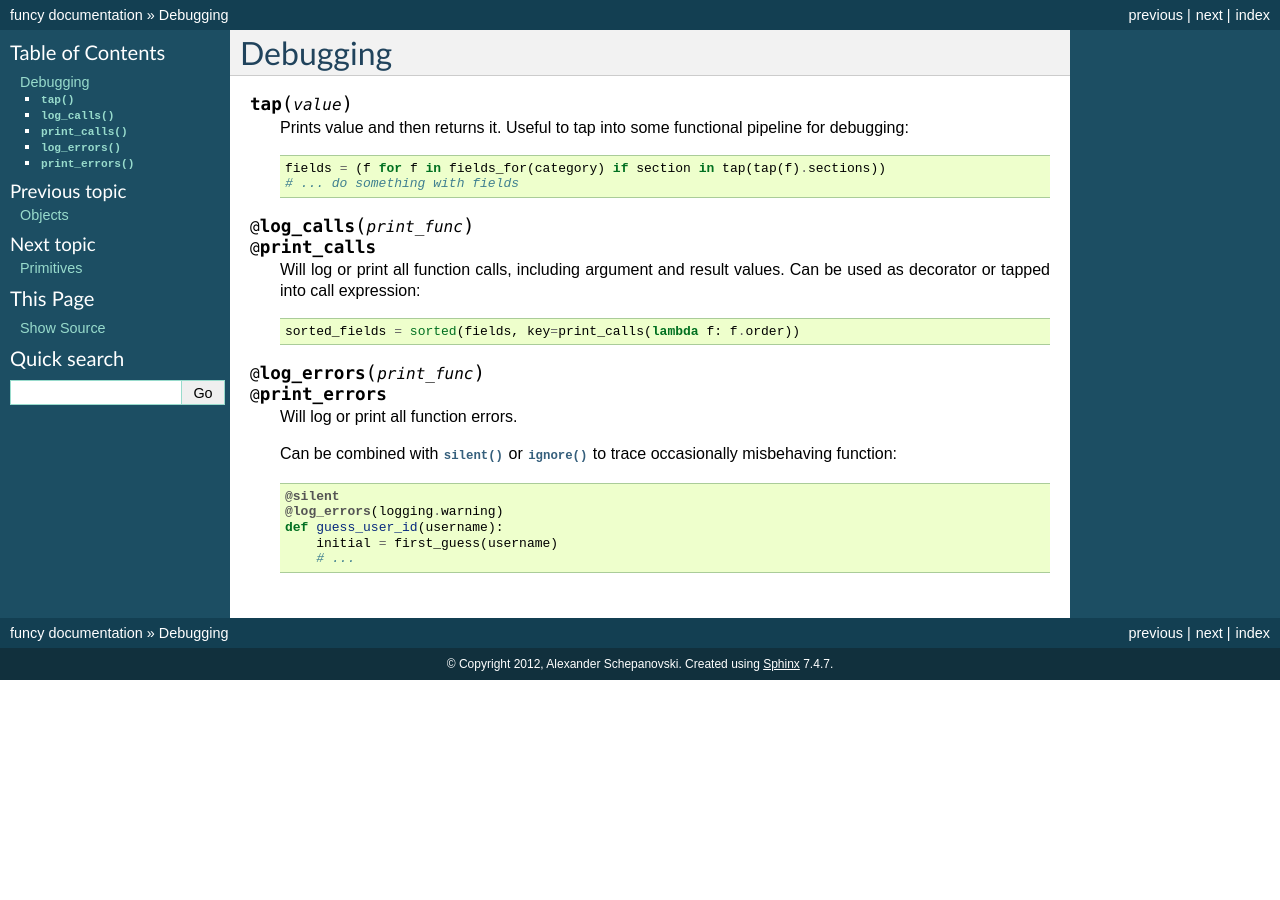
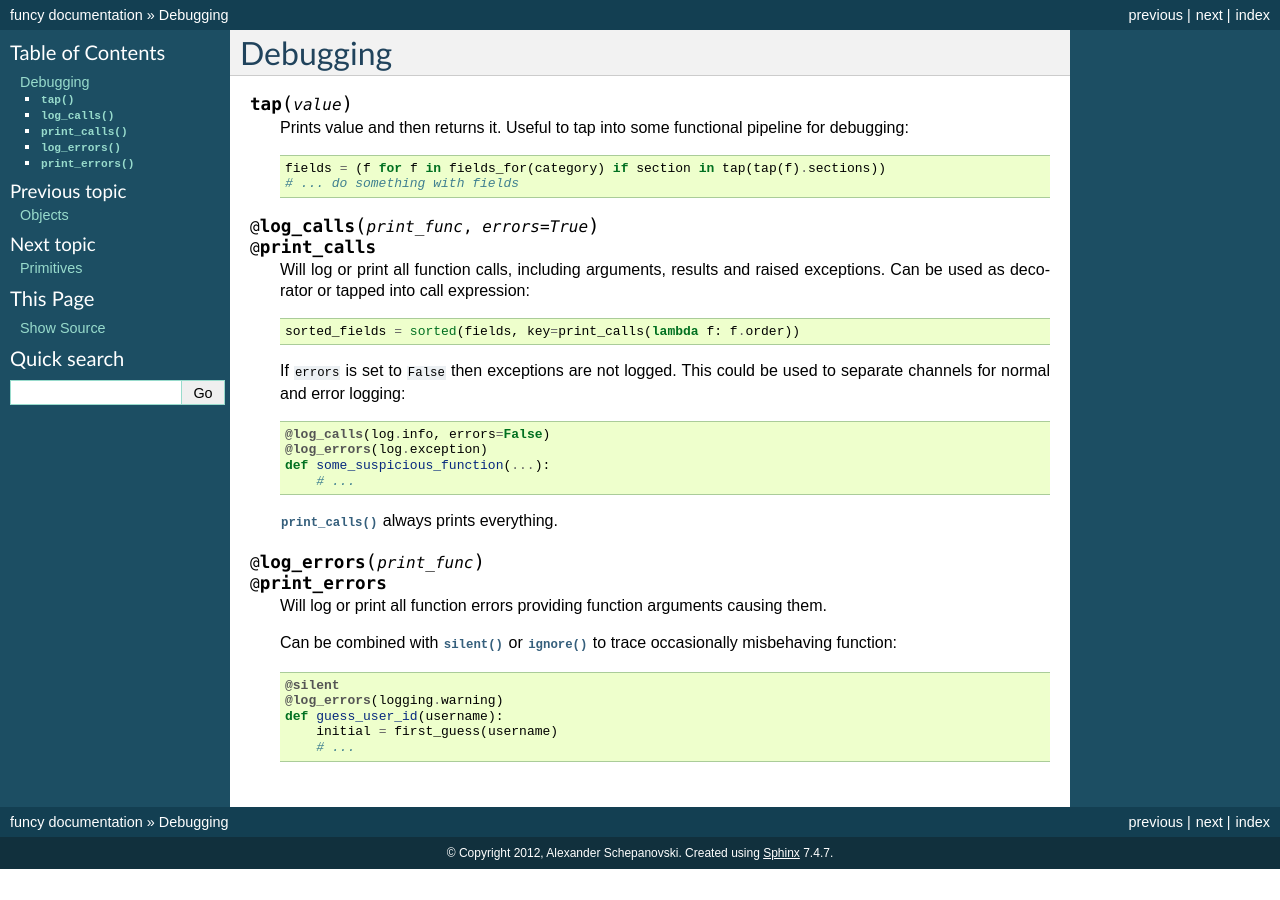
Before and after one commit to Jamaal224/funcy, a Sphinx documentation site: the page built from docs/debug.rst, in a window 1280 px wide. Built offline with Sphinx 7.4.7, drawn with Linux system fonts in a browser that asks for light colours.

Commit message:
@logs_calls and @print_calls now log errors, optional for @log_calls
- also updated docs for @(log|print)_errors about providing signature

```diff
--- a/docs/debug.rst
+++ b/docs/debug.rst
@@ -9,18 +9,27 @@ Debugging
         # ... do something with fields
 
 
-.. decorator:: log_calls(print_func)
+.. decorator:: log_calls(print_func, errors=True)
                print_calls
 
-   Will log or print all function calls, including argument and result values. Can be used as decorator or tapped into call expression::
+    Will log or print all function calls, including arguments, results and raised exceptions. Can be used as decorator or tapped into call expression::
 
-       sorted_fields = sorted(fields, key=print_calls(lambda f: f.order))
+        sorted_fields = sorted(fields, key=print_calls(lambda f: f.order))
+
+    If ``errors`` is set to ``False`` then exceptions are not logged. This could be used to separate channels for normal and error logging::
+
+        @log_calls(log.info, errors=False)
+        @log_errors(log.exception)
+        def some_suspicious_function(...):
+            # ...
+
+    :func:`print_calls` always prints everything.
 
 
 .. decorator:: log_errors(print_func)
                print_errors
 
-    Will log or print all function errors.
+    Will log or print all function errors providing function arguments causing them.
 
     Can be combined with :func:`silent` or :func:`ignore` to trace occasionally misbehaving function::
 
```
Also changed, not shown: 3 other files.
